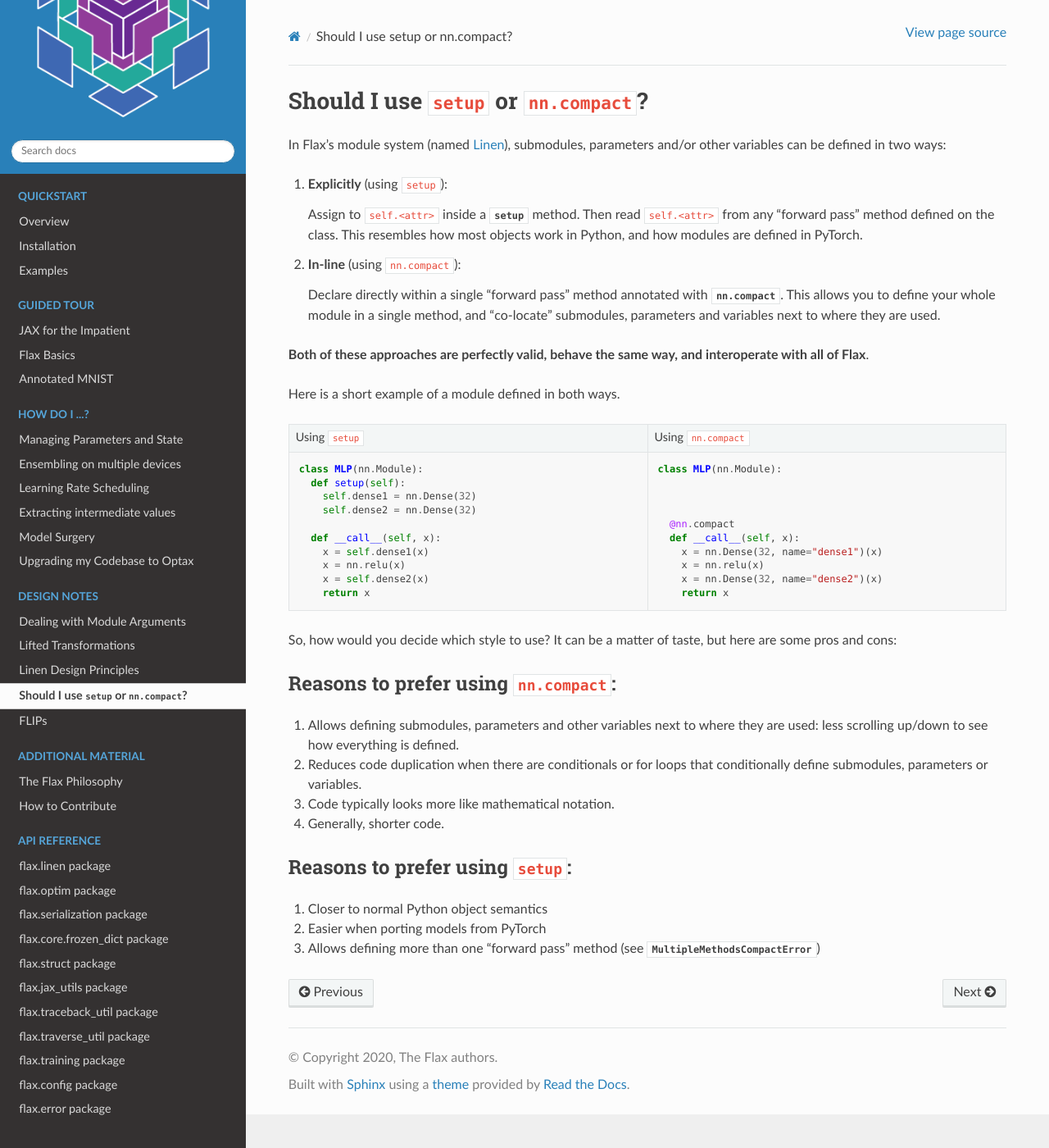
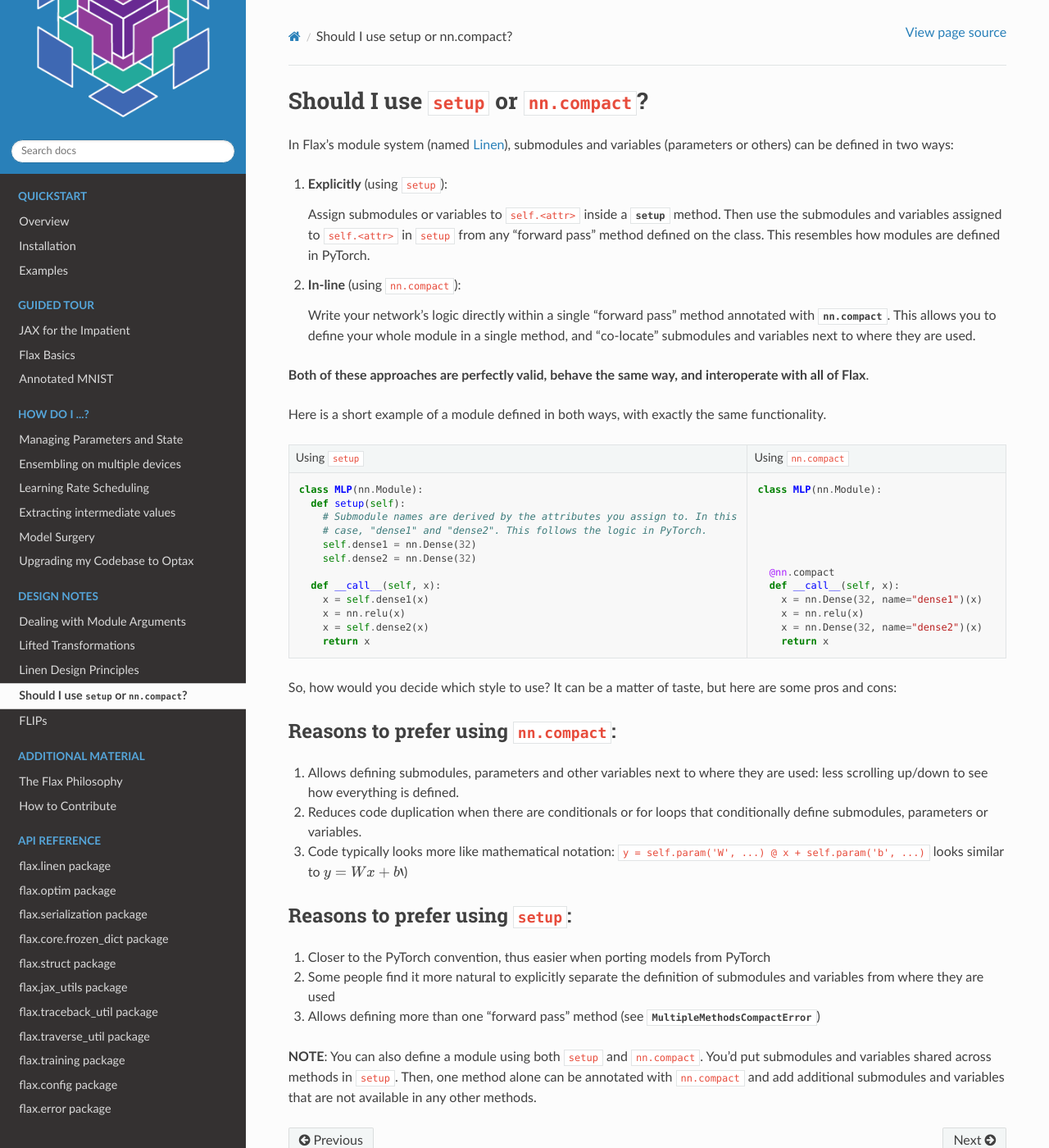
Before and after one commit to bortkomencw/flax, a Sphinx documentation site: the page built from docs/design_notes/setup_or_nncompact.rst, in a window 1280 px wide and 1400 px high. Shown: the whole window at 82% size. Built offline with Sphinx 7.4.7 and the Read the Docs theme 2.0.0, drawn with Linux system fonts in a browser that asks for light colours.

Commit message:
code review comments

```diff
--- a/docs/design_notes/setup_or_nncompact.rst
+++ b/docs/design_notes/setup_or_nncompact.rst
@@ -1,24 +1,28 @@
 Should I use ``setup`` or ``nn.compact``?
 =========================================
 
-In Flax's module system (named `Linen`_), submodules, parameters and/or other variables
+In Flax's module system (named `Linen`_), submodules and variables (parameters or others)
 can be defined in two ways:
 
 1. **Explicitly** (using ``setup``):
 
-   Assign to ``self.<attr>`` inside a :meth:`setup <flax.linen.Module.setup>`
-   method. Then read ``self.<attr>`` from any "forward pass" method defined on the class.
-   This resembles how most objects work in Python, and how modules are defined in PyTorch.
+   Assign submodules or variables to ``self.<attr>`` inside a
+   :meth:`setup <flax.linen.Module.setup>` method. Then use the submodules
+   and variables assigned to ``self.<attr>`` in ``setup`` from
+   any "forward pass" method defined on the class.
+   This resembles how modules are defined in PyTorch.
+
 2. **In-line** (using ``nn.compact``):
 
-   Declare directly within a single "forward pass" method annotated
+   Write your network's logic directly within a single "forward pass" method annotated
    with :meth:`nn.compact <flax.linen.compact>`. This allows you to define your whole module
-   in a single method, and "co-locate" submodules, parameters and variables next to
+   in a single method, and "co-locate" submodules and variables next to
    where they are used.
 
 **Both of these approaches are perfectly valid, behave the same way, and interoperate with all of Flax**.
 
-Here is a short example of a module defined in both ways.
+Here is a short example of a module defined in both ways, with exactly
+the same functionality.
 
 .. testsetup::
 
@@ -30,6 +34,8 @@ Here is a short example of a module defined in both ways.
 
   class MLP(nn.Module):
     def setup(self):
+      # Submodule names are derived by the attributes you assign to. In this
+      # case, "dense1" and "dense2". This follows the logic in PyTorch.
       self.dense1 = nn.Dense(32)
       self.dense2 = nn.Dense(32)
 
@@ -40,6 +46,8 @@ Here is a short example of a module defined in both ways.
       return x
   ---
   class MLP(nn.Module):
+
+
 
 
 
@@ -59,18 +67,24 @@ Reasons to prefer using ``nn.compact``:
    scrolling up/down to see how everything is defined.
 2. Reduces code duplication when there are conditionals or for loops that conditionally define
    submodules, parameters or variables.
-3. Code typically looks more like mathematical notation.
-4. Generally, shorter code.
+3. Code typically looks more like mathematical notation: ``y = self.param('W', ...) @ x + self.param('b', ...)``
+   looks similar to :math:`y=Wx+b``)
 
 Reasons to prefer using ``setup``:
 ^^^^^^^^^^^^^^^^^^^^^^^^^^^^^^^^^^
 
-1. Closer to normal Python object semantics
-2. Easier when porting models from PyTorch
+1. Closer to the PyTorch convention, thus easier when porting models
+   from PyTorch
+2. Some people find it more natural to explicitly separate the definition
+   of submodules and variables from where they are used
 3. Allows defining more than one "forward pass" method
    (see :class:`MultipleMethodsCompactError <flax.errors.MultipleMethodsCompactError>`)
 
-
+**NOTE**: You can also define a module using both ``setup`` and
+``nn.compact``. You'd put submodules and variables shared across
+methods in ``setup``. Then, one method alone can be annotated
+with ``nn.compact`` and add additional
+submodules and variables that are not available in any other methods.
 
 
 
```
